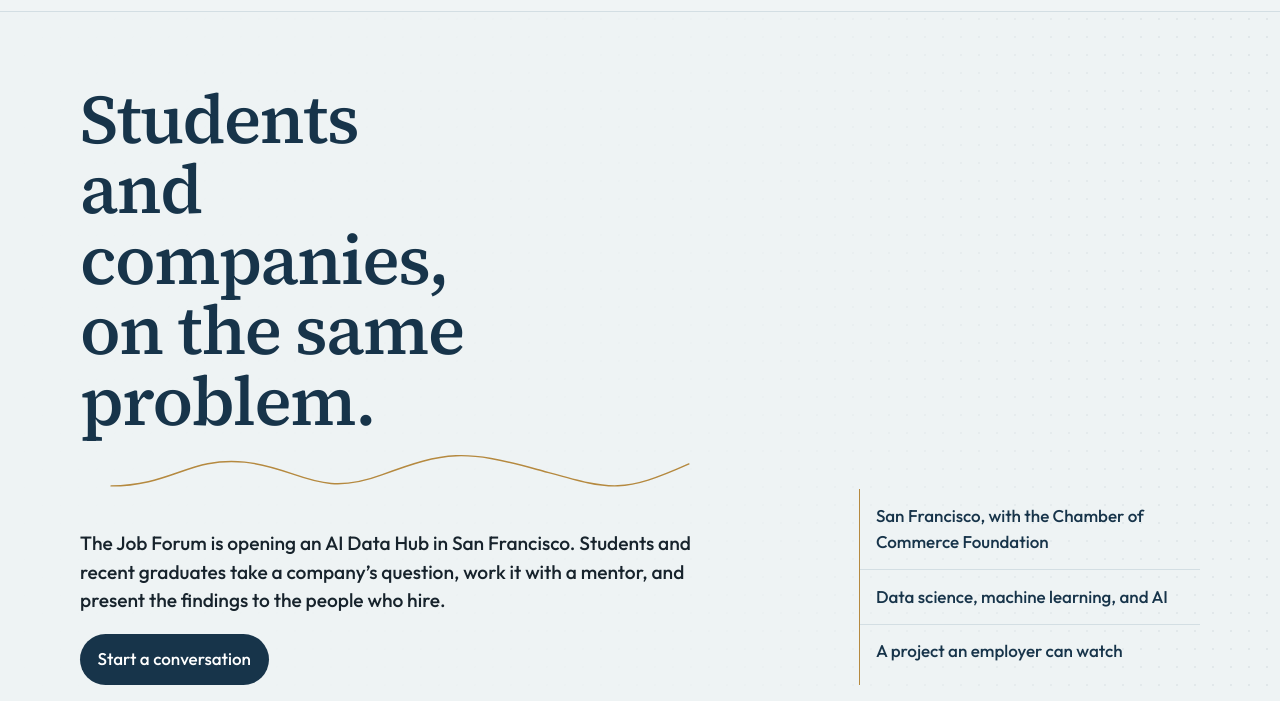
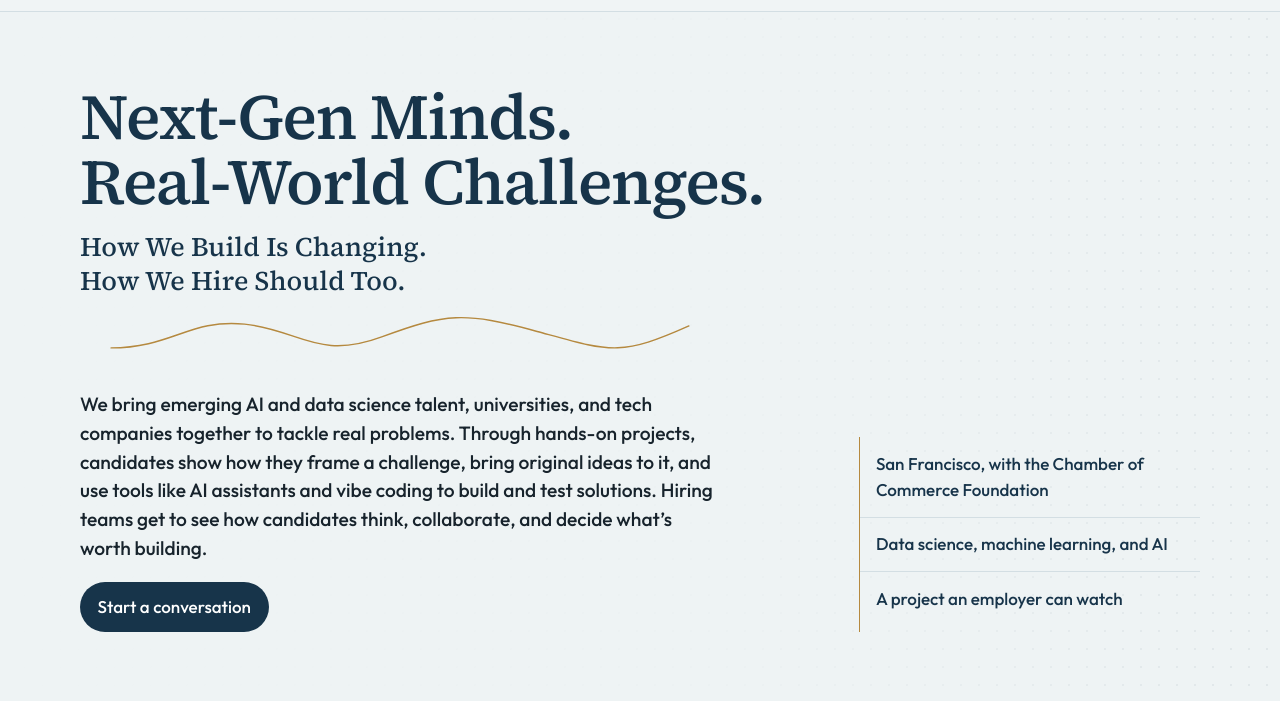
Before and after one commit to clinical-token/job-forum, a plain HTML site: page index.html in a window 1280 px wide. Shown: the part 65-766 px from the top of the page. Drawn offline with Linux system fonts and the light colour scheme.

Commit message:
Use the Next-Gen Minds headline on the hub page.

```diff
--- a/index.html
+++ b/index.html
@@ -3,8 +3,8 @@
 <head>
   <meta charset="utf-8">
   <meta name="viewport" content="width=device-width, initial-scale=1">
-  <title>AI Data Hub · The Job Forum</title>
-  <meta name="description" content="The Job Forum is opening an AI Data Hub in San Francisco, where students and recent graduates work real company problems with mentors and hiring teams.">
+  <title>Next-Gen Minds. Real-World Challenges. · The Job Forum</title>
+  <meta name="description" content="We bring emerging AI and data science talent, universities, and tech companies together to tackle real problems. Hiring teams see how candidates think, collaborate, and decide what’s worth building.">
   <link rel="icon" href="assets/logo.png">
   <link rel="preconnect" href="https://fonts.googleapis.com">
   <link rel="preconnect" href="https://fonts.gstatic.com" crossorigin>
@@ -29,11 +29,12 @@
     <section class="hero">
       <div class="wrap hero-grid">
         <div>
-          <h1>Students and companies, on the same problem.</h1>
+          <h1>Next-Gen Minds.<br>Real-World Challenges.</h1>
+          <p class="subhead">How We Build Is Changing. How We Hire Should Too.</p>
           <svg class="trace" viewBox="0 0 640 70" aria-hidden="true">
             <path d="M4 48 C 70 48, 90 16, 150 22 S 230 62, 300 36 S 390 8, 470 30 S 560 58, 636 24"/>
           </svg>
-          <p class="lead">The Job Forum is opening an AI Data Hub in San Francisco. Students and recent graduates take a company’s question, work it with a mentor, and present the findings to the people who hire.</p>
+          <p class="lead">We bring emerging AI and data science talent, universities, and tech companies together to tackle real problems. Through hands-on projects, candidates show how they frame a challenge, bring original ideas to it, and use tools like AI assistants and vibe coding to build and test solutions. Hiring teams get to see how candidates think, collaborate, and decide what’s worth building.</p>
           <a class="button" href="#conversation">Start a conversation</a>
         </div>
         <ul class="facts">
--- a/styles.css
+++ b/styles.css
@@ -124,9 +124,18 @@ h1, h2, h3 { font-family: var(--serif); font-weight: 520; letter-spacing: -0.02e
 
 h1 {
   margin: 0;
-  font-size: clamp(2.7rem, 5.4vw, 4.6rem);
+  font-size: clamp(2.6rem, 5vw, 4.15rem);
   line-height: 1.02;
-  max-width: 11ch;
+  max-width: 24ch;
+  color: var(--navy);
+}
+
+.subhead {
+  margin: 1rem 0 0;
+  max-width: 22rem;
+  font-family: var(--serif);
+  font-size: clamp(1.35rem, 2.1vw, 1.75rem);
+  line-height: 1.25;
   color: var(--navy);
 }
 
@@ -402,7 +411,7 @@ h2 {
 
   .wide { grid-row: auto; min-height: 240px; }
 
-  h1 { max-width: 12ch; }
+  h1 { max-width: 24ch; }
 
   .hero { padding-top: 2.6rem; }
 }
```
